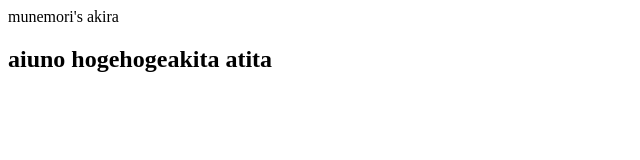
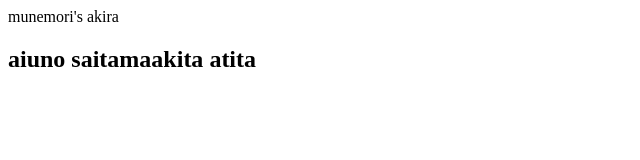
Before and after one commit to munemoakii/puroguraminnguharake, a plain HTML site: page index.html in a window 1280 px wide. Shown: the full height of the page, 0-640 px from the left. Drawn offline with Linux system fonts and the light colour scheme.

Commit message:
Update index.html

```diff
--- a/index.html
+++ b/index.html
@@ -2,7 +2,7 @@
   <body>
     <hi>munemori's akira
     <h2>aiuno
-      hogehoge<span styla="color: red">akita</span>
+      saitama<span styla="color: red">akita</span>
     atita
   </body>
 </htme>
```
